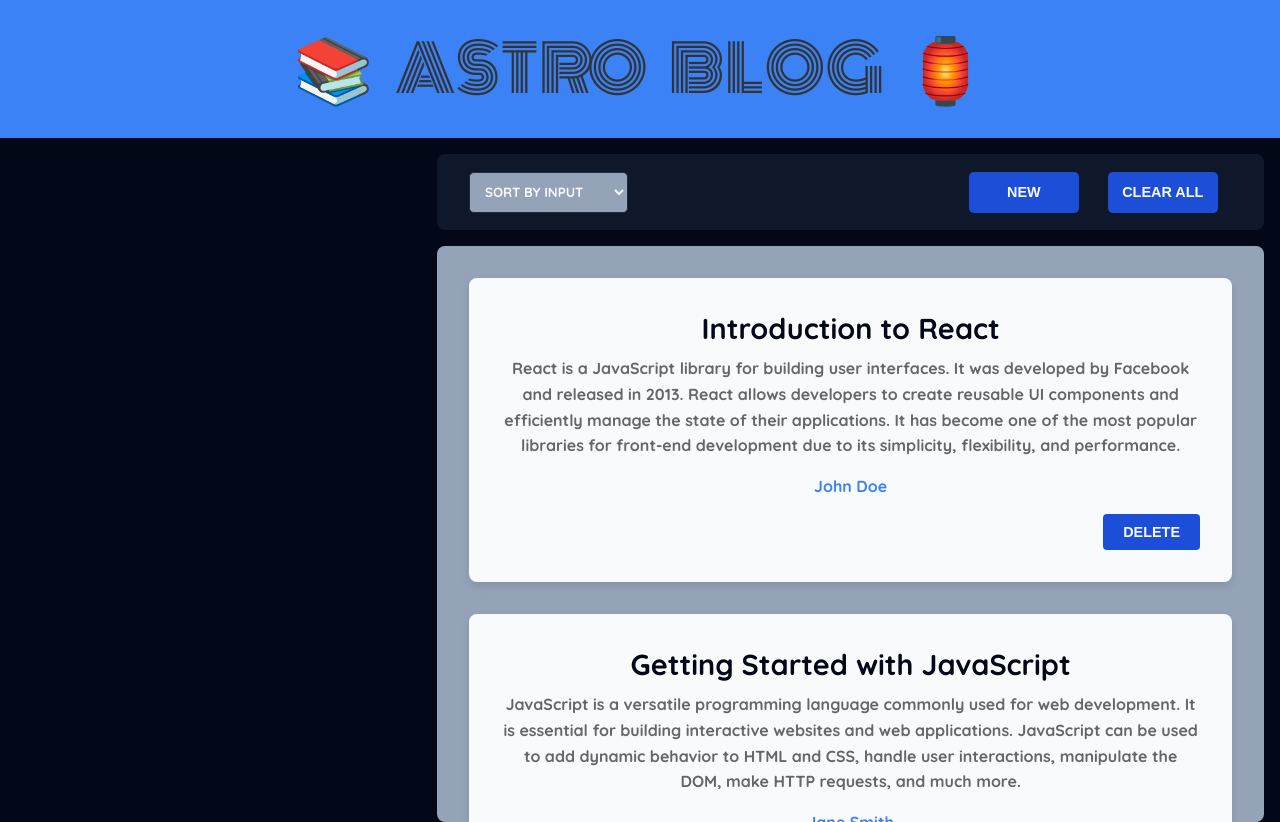
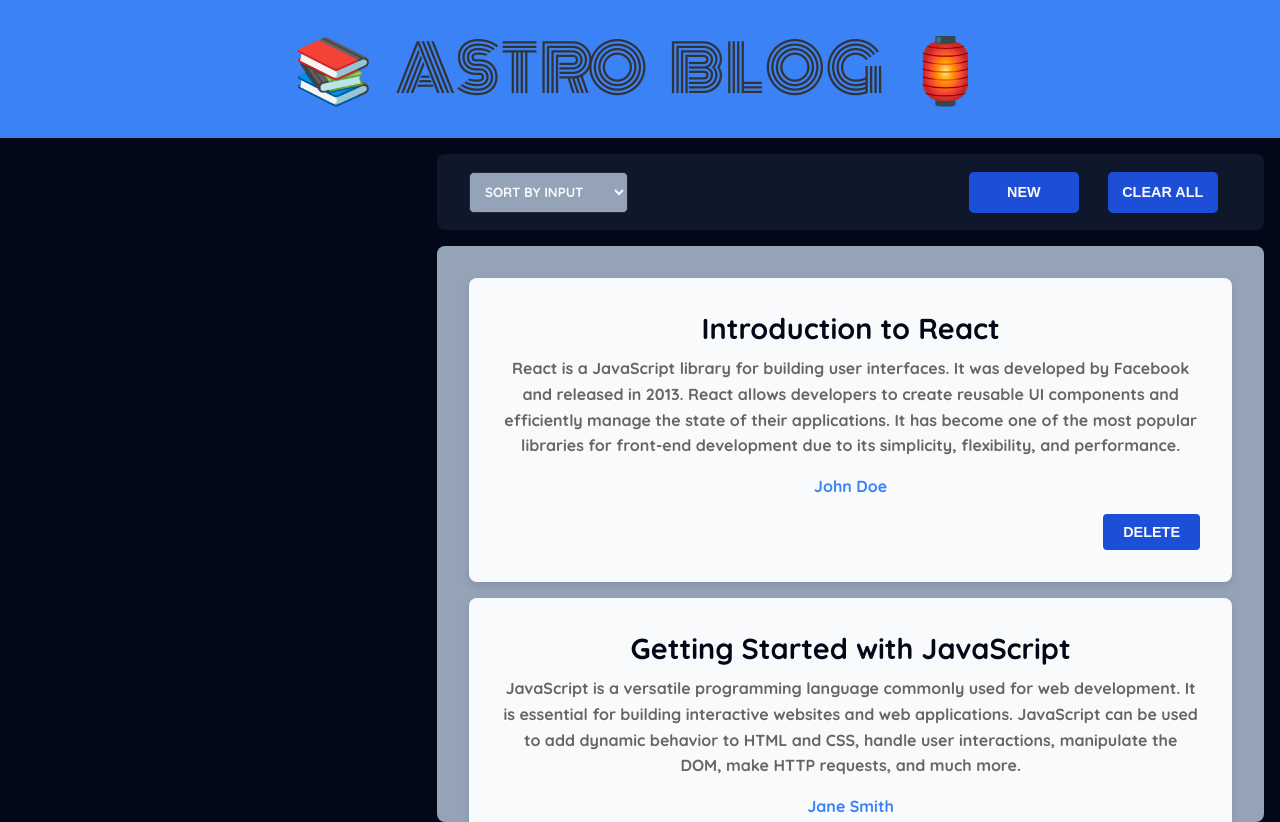
Before and after one commit to DevHeris/ReactBlogApp, a React (Create React App) app: page / in a window 1280 px wide. Built offline with nearby package versions, Linux system fonts and the light colour scheme.

Commit message:
fixed word wrap bug

```diff
--- a/src/index.css
+++ b/src/index.css
@@ -196,7 +196,7 @@ textarea::placeholder {
 .blog-posts {
   background-color: var(--muted-foreground);
   border-radius: 0.5em;
-  display: grid;
+  /* display: grid; */
   grid-column: 2/3;
   grid-row: 2/3;
   margin-right: 1em;
@@ -237,6 +237,10 @@ textarea::placeholder {
   line-height: 1.6;
   margin-bottom: 15px;
   text-align: center;
+}
+
+.content {
+  word-wrap: break-word;
 }
 
 .blog-post button {
```
